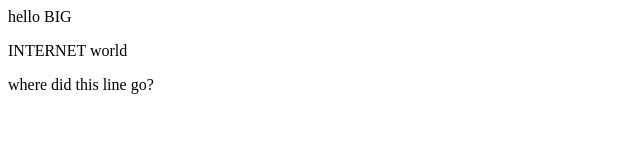
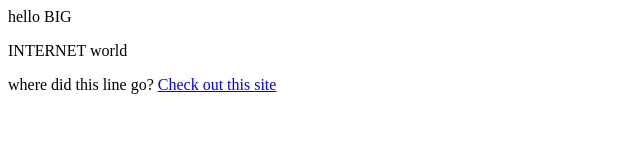
Before and after one commit to ncooper1106/helloWorldClassActivity, a plain HTML site: page index.html in a window 1280 px wide. Shown: the whole page, without its empty margins (0-640 px from the left). Drawn offline with Linux system fonts and the light colour scheme.

Commit message:
Update index.html

```diff
--- a/index.html
+++ b/index.html
@@ -3,3 +3,5 @@
 <p>INTERNET world</p>
 
 where did this line go?
+
+<a href="http://google.com/">Check out this site</a>
```
